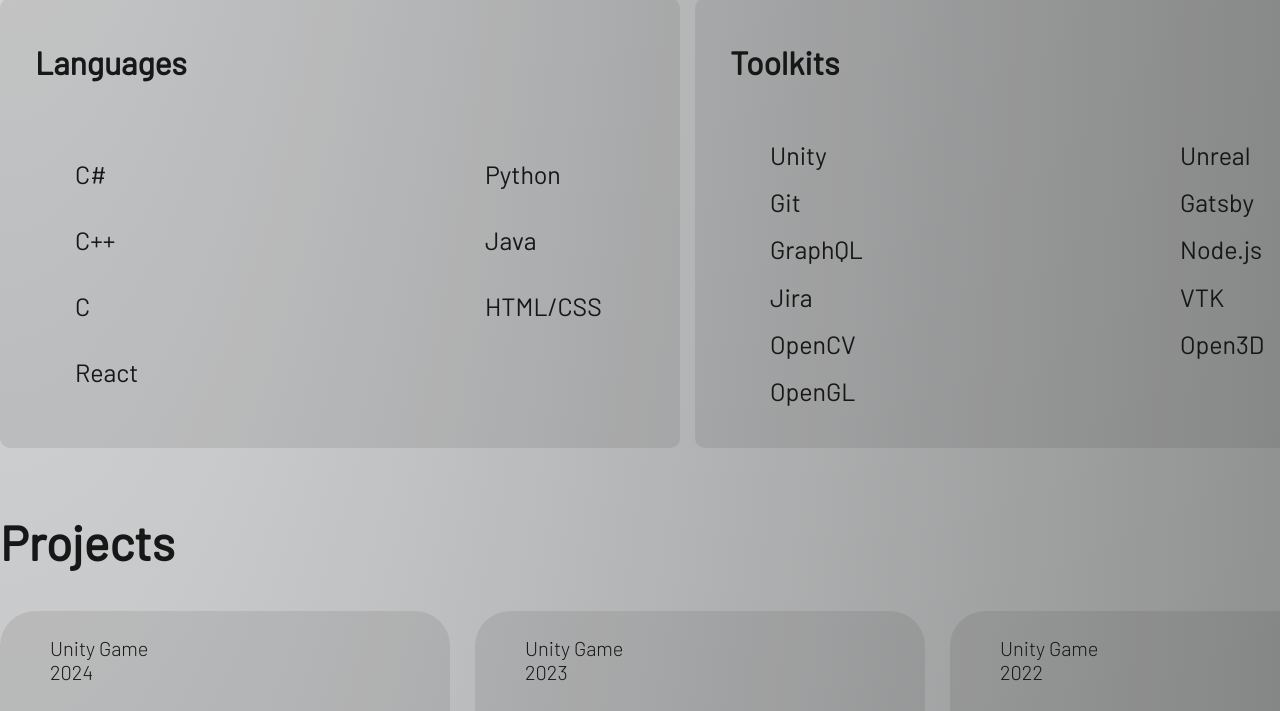
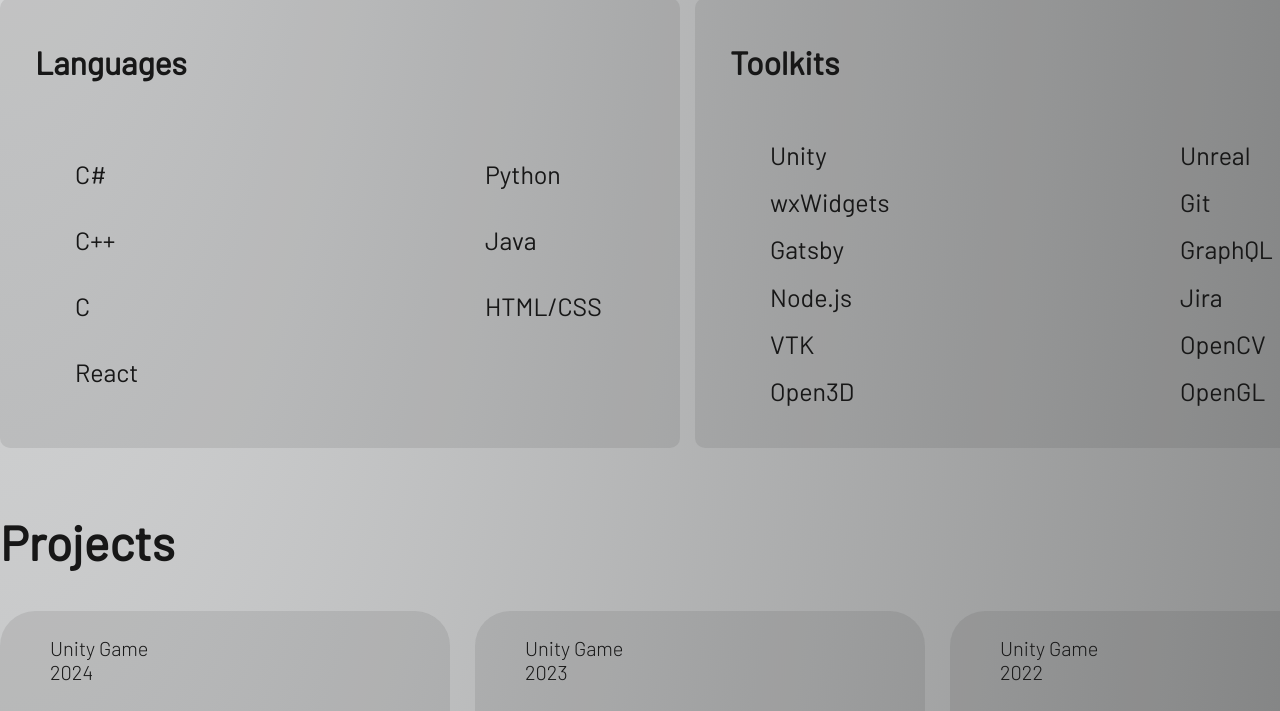
Before and after one commit to alexjadkins1/myportfolio, a Gatsby site: page / in a window 1280 px wide. Shown: the part 863-1574 px from the top of the page. Built offline with nearby package versions, Linux system fonts and the light colour scheme; Gatsby itself is replaced by a stand-in of ours.

Commit message:
updated skills

```diff
--- a/src/components/skills.js
+++ b/src/components/skills.js
@@ -26,6 +26,7 @@
             <p></p>
             <p>Unity</p>
             <p>Unreal</p>
+            <p>wxWidgets</p>
             <p>Git</p>
             <p>Gatsby</p>
             <p>GraphQL</p>
```
